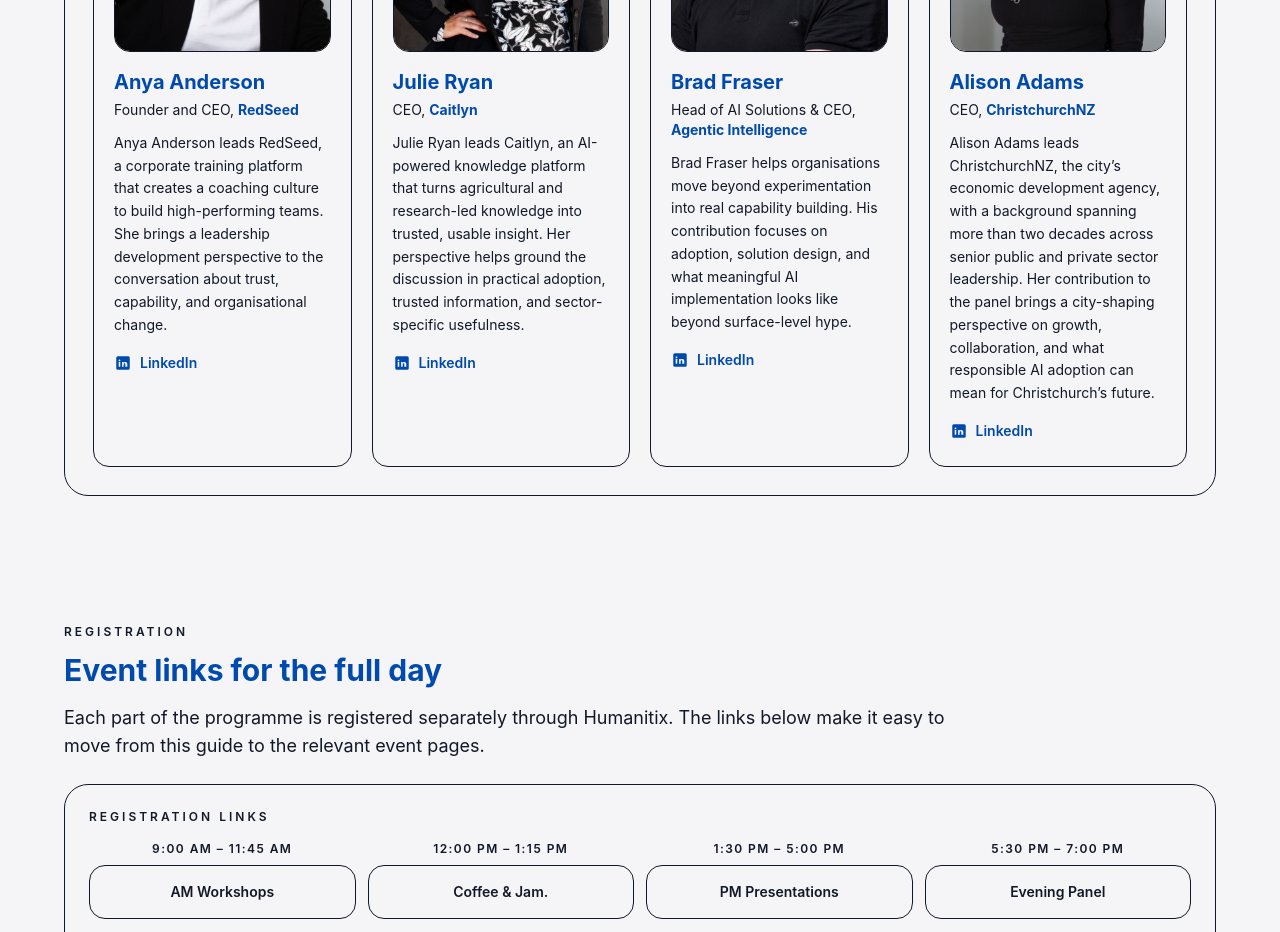
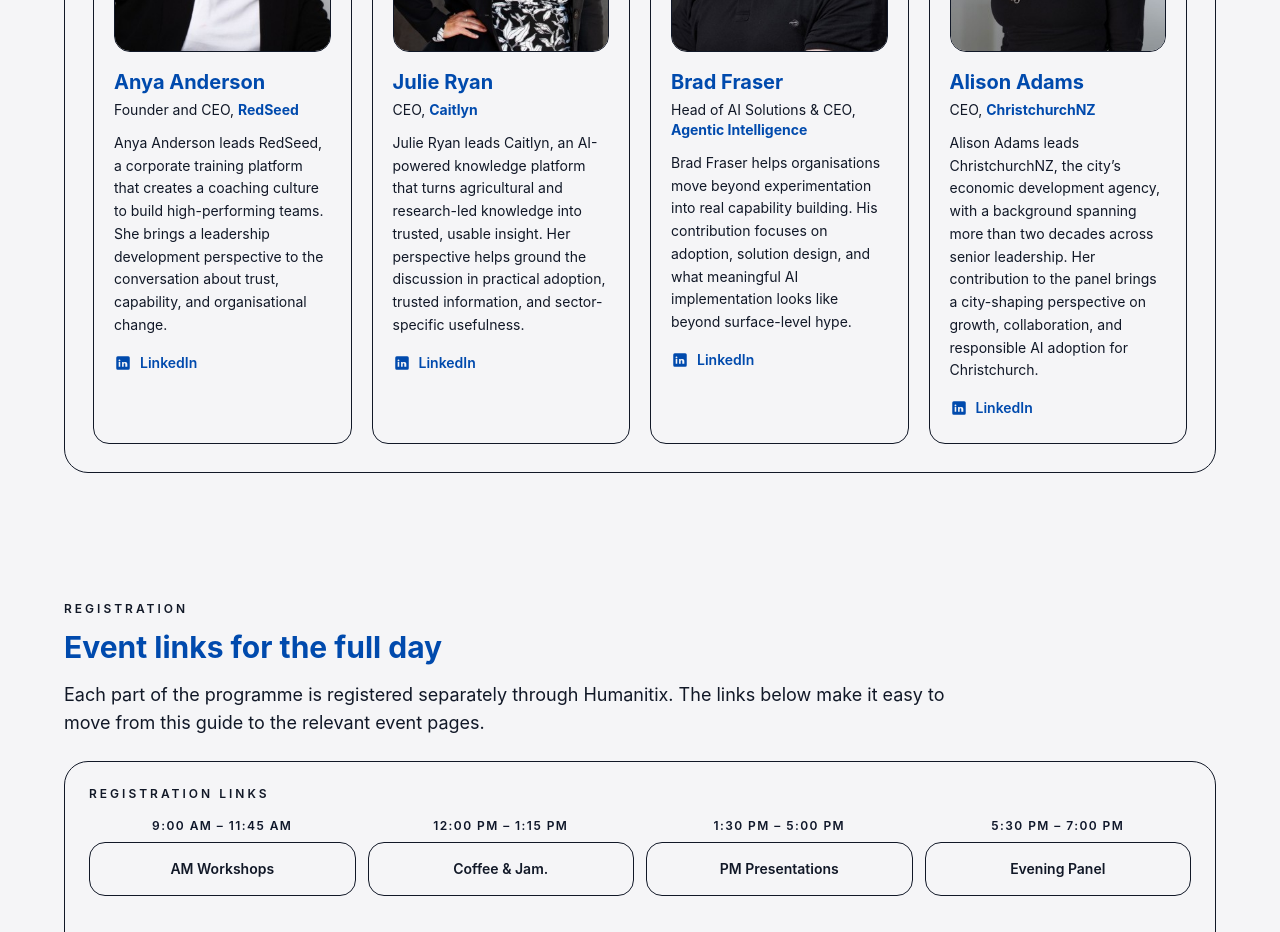
Before and after one commit to caelanhuntress/christchurch-ai, a Next.js app: page /epic-ai-conference in a window 1280 px wide. Shown: the part 7720-8652 px from the top of the page. Built offline with nearby package versions, Linux system fonts and the light colour scheme.

Commit message:
Tighten Alison Adams panel bio

```diff
--- a/app/epic-ai-conference/page.tsx
+++ b/app/epic-ai-conference/page.tsx
@@ -200,7 +200,7 @@
     companyName: "ChristchurchNZ",
     companyUrl: "https://www.christchurchnz.com/",
     bio:
-      "Alison Adams leads ChristchurchNZ, the city’s economic development agency, with a background spanning more than two decades across senior public and private sector leadership. Her contribution to the panel brings a city-shaping perspective on growth, collaboration, and what responsible AI adoption can mean for Christchurch’s future.",
+      "Alison Adams leads ChristchurchNZ, the city’s economic development agency, with a background spanning more than two decades across senior leadership. Her contribution to the panel brings a city-shaping perspective on growth, collaboration, and responsible AI adoption for Christchurch.",
   },
 ] as const;
 
```
